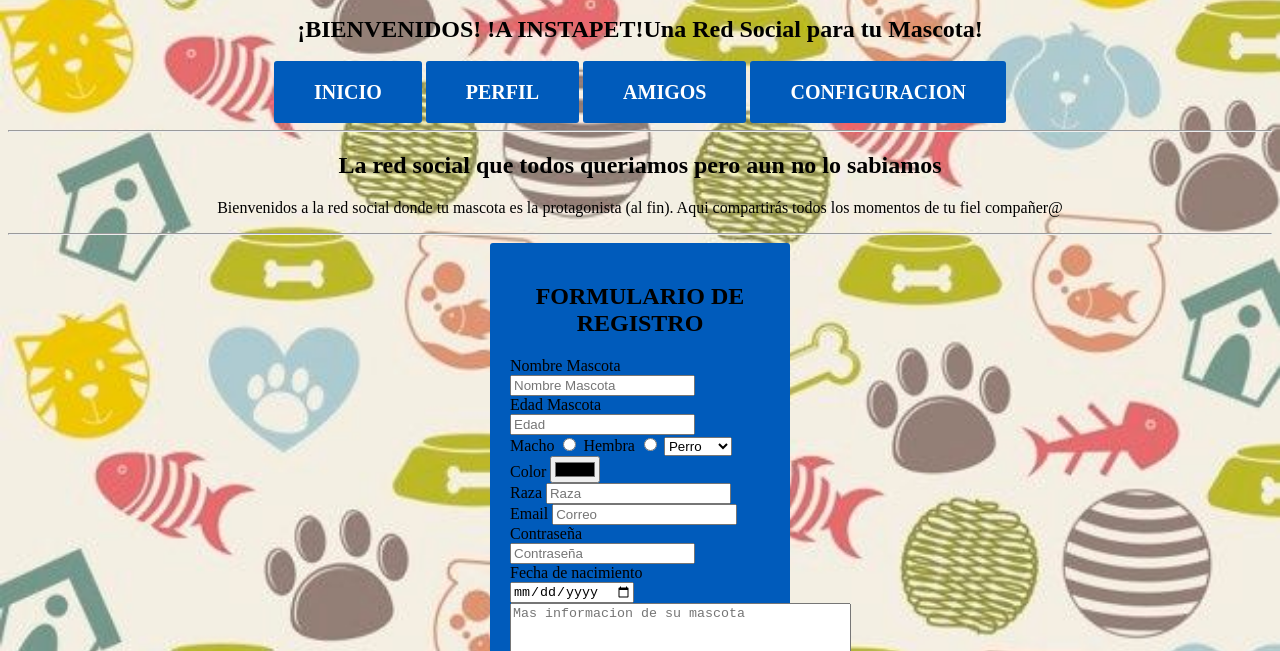
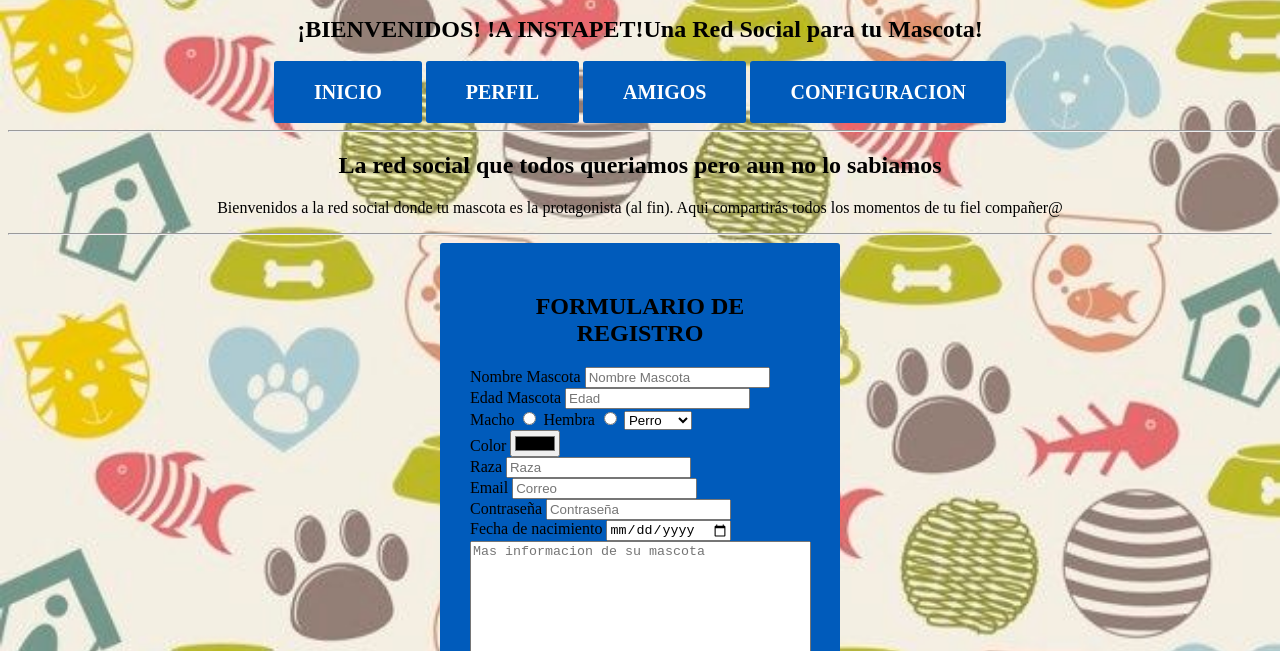
Before and after one commit to manupaz12/instapet, a plain HTML site: page index.html in a window 1280 px wide. Shown: the part 149-800 px from the top of the page. Drawn offline with Linux system fonts and the light colour scheme.

Commit message:
Update formulario.css

```diff
--- a/css/formulario.css
+++ b/css/formulario.css
@@ -8,7 +8,11 @@ body{
      color: black;
 }
 
-h2, selection, nav, p{
+section, label{
+    text-align: left;
+}
+
+nav, p, h2{
     text-align: center;
 }
 h1{
@@ -39,8 +43,8 @@ a{
 
 form{
     margin: 0 auto;
-    width: 300px ;
-    padding: 20px;
+    width: 400px ;
+    padding: 30px;
     background-color:#005BBB;
     border-radius: 3px;
 }
```
